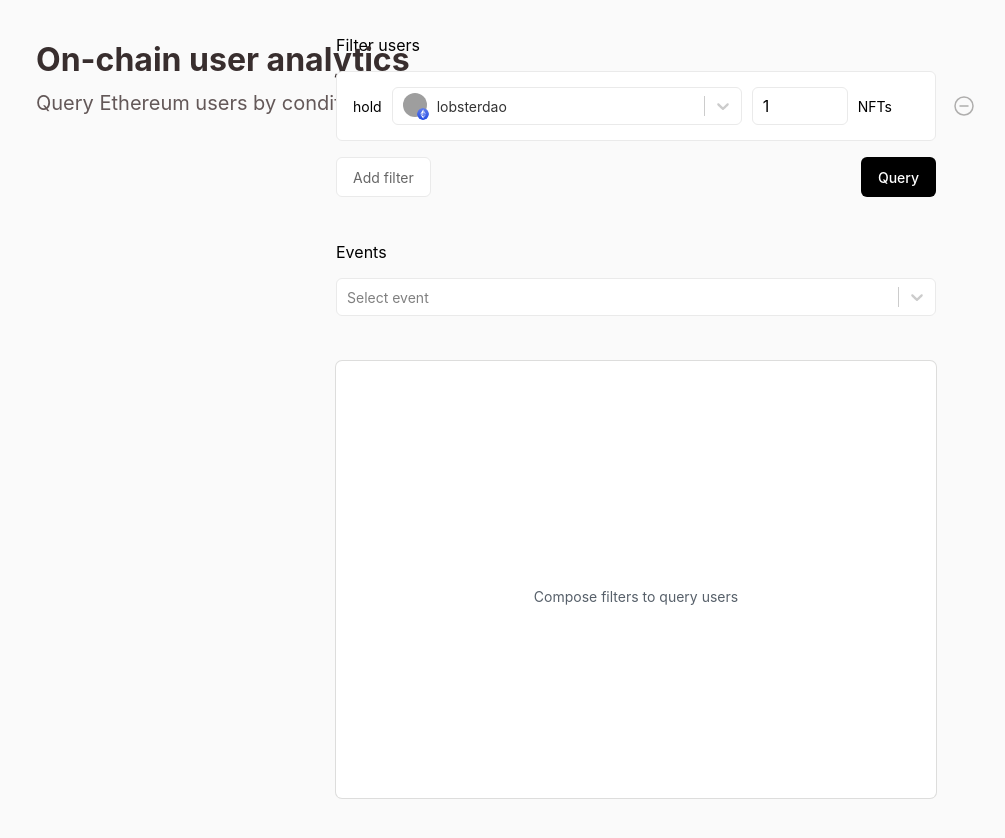
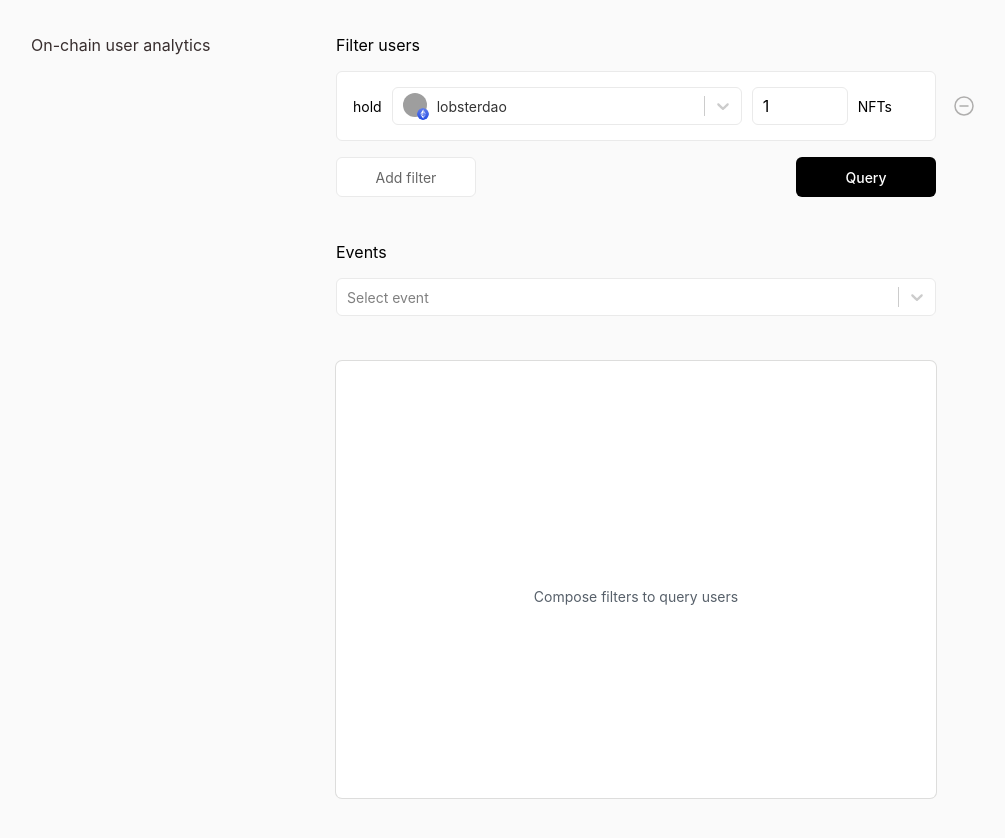
Before and after one commit to maamalama/frontend, a Next.js app: page / in a window 1280 px wide. Shown: the top 838 px of the page, without its empty margins (4-1009 px from the left). Built offline with nearby package versions, Linux system fonts and the light colour scheme; grey boxes are pictures that could not be loaded.

Commit message:
remove suheading, button width

```diff
--- a/components/AddFilter.module.css
+++ b/components/AddFilter.module.css
@@ -8,6 +8,7 @@
   box-sizing: border-box;
   transition: 150ms;
   color: #666;
+  min-width: 140px;
 }
 
 .addFilterButton:hover {
--- a/pages/index.module.css
+++ b/pages/index.module.css
@@ -1,16 +1,7 @@
-.heading,
-.subheading {
+.heading {
   margin: 0;
-}
-
-.heading {
   color: #382e2e;
-}
-
-.subheading {
-  font-size: 20px;
-  margin-top: 12px;
-  color: #635858;
+  font-size: 16px;
   font-weight: normal;
 }
 
@@ -34,6 +25,8 @@
 
   border: 1px solid;
   border-color: transparent;
+
+  min-width: 140px;
 }
 
 .queryButton:hover {
@@ -44,8 +37,8 @@
 
 .header {
   position: absolute;
-  top: 40px;
-  left: 40px;
+  top: 35px;
+  left: 35px;
 }
 
 .h3 {
--- a/pages/index.tsx
+++ b/pages/index.tsx
@@ -27,7 +27,6 @@ const Index = () => {
     <>
       <header className={styles.header}>
         <h1 className={styles.heading}>On-chain user analytics</h1>
-        <h2 className={styles.subheading}>Query Ethereum users by condition</h2>
       </header>
       {/* {JSON.stringify(filters, null, 2)} */}
       <main className={`${styles.column}`} style={{ gap: '45px', paddingTop: '35px' }}>
```
